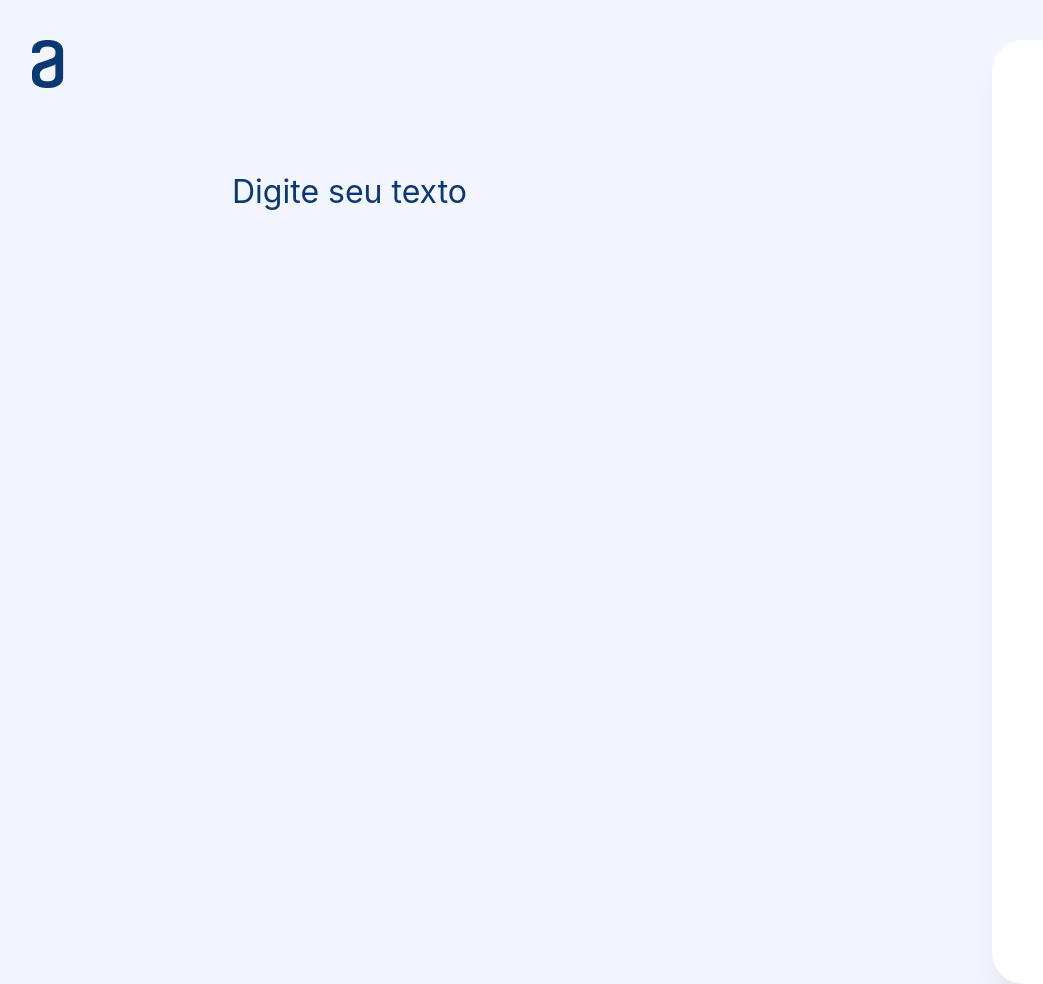
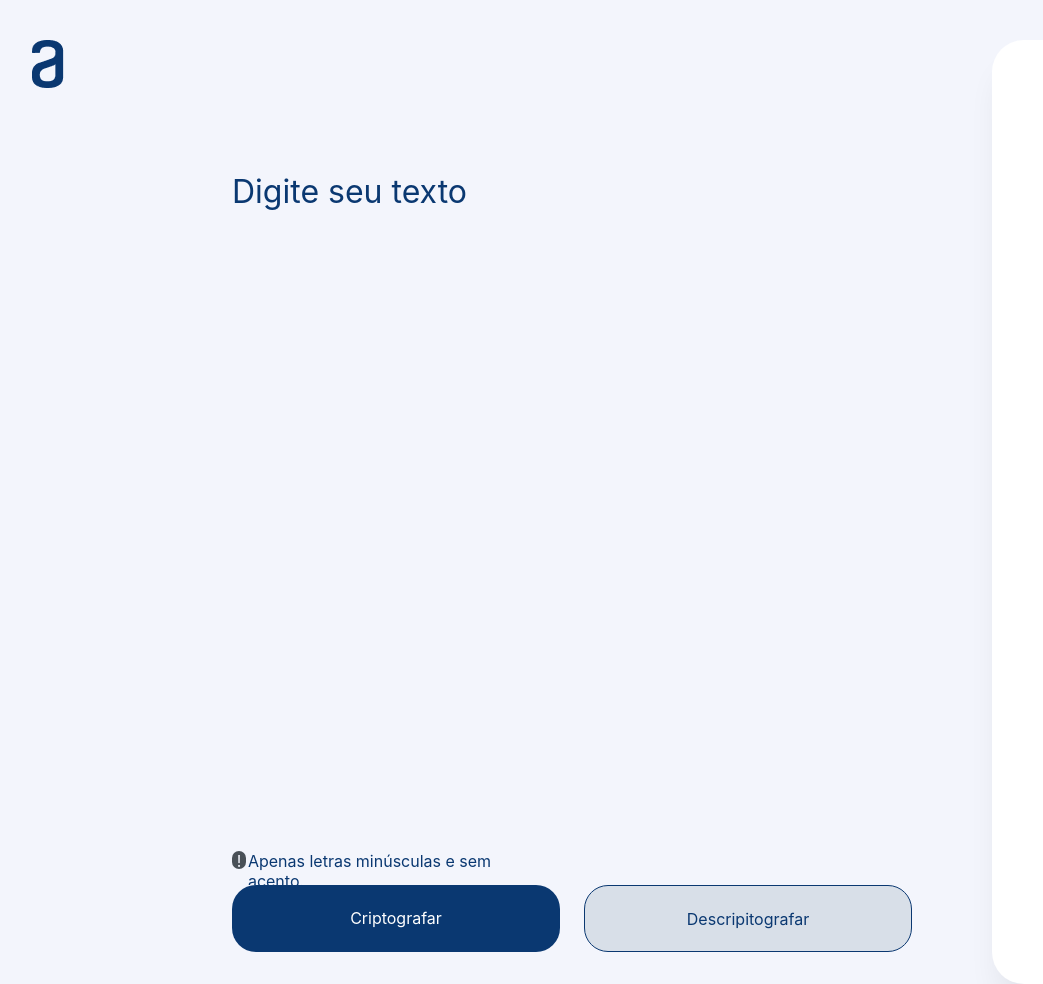
Before and after one commit to GabrielFelipeS/challenger-one, a plain HTML site: page index.html in a window 1280 px wide. Shown: the top 984 px of the page, without its empty margins (8-1051 px from the left). Drawn offline with Linux system fonts and the light colour scheme.

Commit message:
Arrumando imagem

```diff
--- a/assents/css/style.css
+++ b/assents/css/style.css
@@ -11,7 +11,7 @@
 
 #Frame_6 {
     display: flex;
-    flex-direction: column;
+    flex-direction: row;
     align-items: flex-start;
     padding: 0px;
     gap: 40px;
@@ -74,3 +74,123 @@ background: #FFFFFF;
 box-shadow: 0px 24px 32px -8px rgba(0, 0, 0, 0.08);
 border-radius: 32px;
 }
+
+#Frame_1 {
+    /* Frame 1 */
+    position: absolute;
+    width: 280px;
+    height: 18px;
+    left: 240px;
+    top: 851px;
+    display: flex;
+    justify-content: space-around;
+}
+
+#Frame_1 div {
+    /* Gray/gray-400 */
+    display: flex;
+    justify-content: center;
+    background: #495057;
+    color: #F3F5FC;
+    width:  16px;
+    border-radius: 8px;
+    margin-right: 2px;
+}
+
+.botoes{
+    /* Auto layout */
+    display: flex;
+    flex-direction: row;
+    align-items: flex-start;
+    padding: 0px;
+    gap: 24px;
+    position: absolute;
+    width: 680px;
+    height: 67px;
+    left: 240px;
+    top: 885px;
+}
+
+
+#cripto {
+    /* Auto layout */
+    display: flex;
+    justify-content: center;
+    flex-direction: row;
+    align-items: flex-start;
+    padding: 24px;
+    gap: 8px;
+
+    width: 328px;
+    height: 67px;
+
+    /* Dark blue/dark-blue-300 */
+
+    background: #0A3871;
+    border-radius: 24px;
+
+    /* Inside auto layout */
+
+    flex: none;
+    order: 0;
+    flex-grow: 0;
+
+
+}
+
+#cripto p{
+    background: #0A3871;
+    color: #FFF;
+    font-family: 'Inter';
+    font-style: normal;
+    font-weight: 400;
+    font-size: 16px;
+    line-height: 19px;
+    text-align: center;
+}
+
+#descripto {
+    box-sizing: border-box;
+
+    /* Auto layout */
+
+    display: flex;
+    justify-content: center;
+    flex-direction: row;
+    align-items: flex-start;
+    padding: 24px;
+    gap: 8px;
+
+    width: 328px;
+    height: 67px;
+
+    /* Light gray */
+
+    background: #D8DFE8;
+    /* Dark blue/dark-blue-300 */
+
+    border: 1px solid #0A3871;
+    border-radius: 24px;
+
+    /* Inside auto layout */
+
+    flex: none;
+    order: 1;
+    flex-grow: 0;
+}
+
+#descripto p{
+    background: #D8DFE8;
+    display: center;
+    font-family: 'Inter';
+    font-style: normal;
+    font-weight: 400;
+    font-size: 16px;
+    line-height: 19px;
+    text-align: center;
+}
+
+#cripto:hover,
+#descripto:hover {
+    cursor: pointer;
+}
--- a/index.html
+++ b/index.html
@@ -22,6 +22,14 @@
         <textarea name="" id="result" cols="30" rows="10"></textarea>
     </main>
 
+    <section id="Frame_1">
+        <div>!</div>Apenas letras minúsculas e sem acento.
+    </section>
 
+    <section class="botoes">
+            <button id="cripto"><p>Criptografar</p></button>
+            <button id="descripto"><p>Descripitografar</p></button>
+    </section>
+    <script src="./assents/js/script.js"></script>
 </body>
 </html>
```
Also changed, not shown: assents/js/script.js (added).
